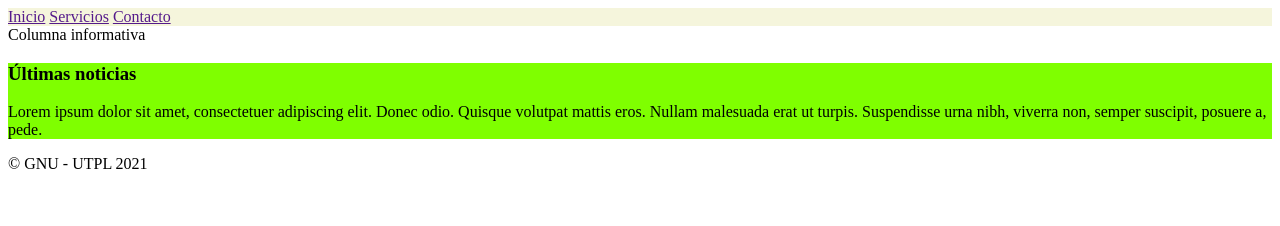
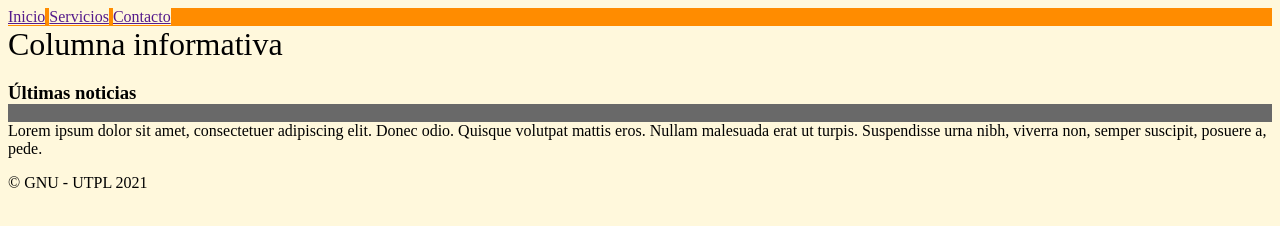
Before and after one commit to daniel-alejandro-t/PrimeraWeb-IngWeb, a plain HTML site: page index.html in a window 1280 px wide. Drawn offline with Linux system fonts and the light colour scheme.

Commit message:
2° revisión

```diff
--- a/estilos.css
+++ b/estilos.css
@@ -1,11 +1,15 @@
-nav{
-    background-color: beige;
+*{
+    background-color:cornsilk;
 }
 
-aside{
-    background-position-x: left;
+nav{
+    background-color: darkorange;
 }
 
-section{
-    background-color: chartreuse;
+aside.banner{
+    font-size: xx-large;
 }
+
+article{
+    background-color :dimgray;
+}
--- a/index.html
+++ b/index.html
@@ -14,7 +14,7 @@
             <a href="">Contacto</a>
         </nav>
 
-        <aside>Columna informativa</aside>
+        <aside class="banner">Columna informativa</aside>
 
         <section>
             <article>
```
